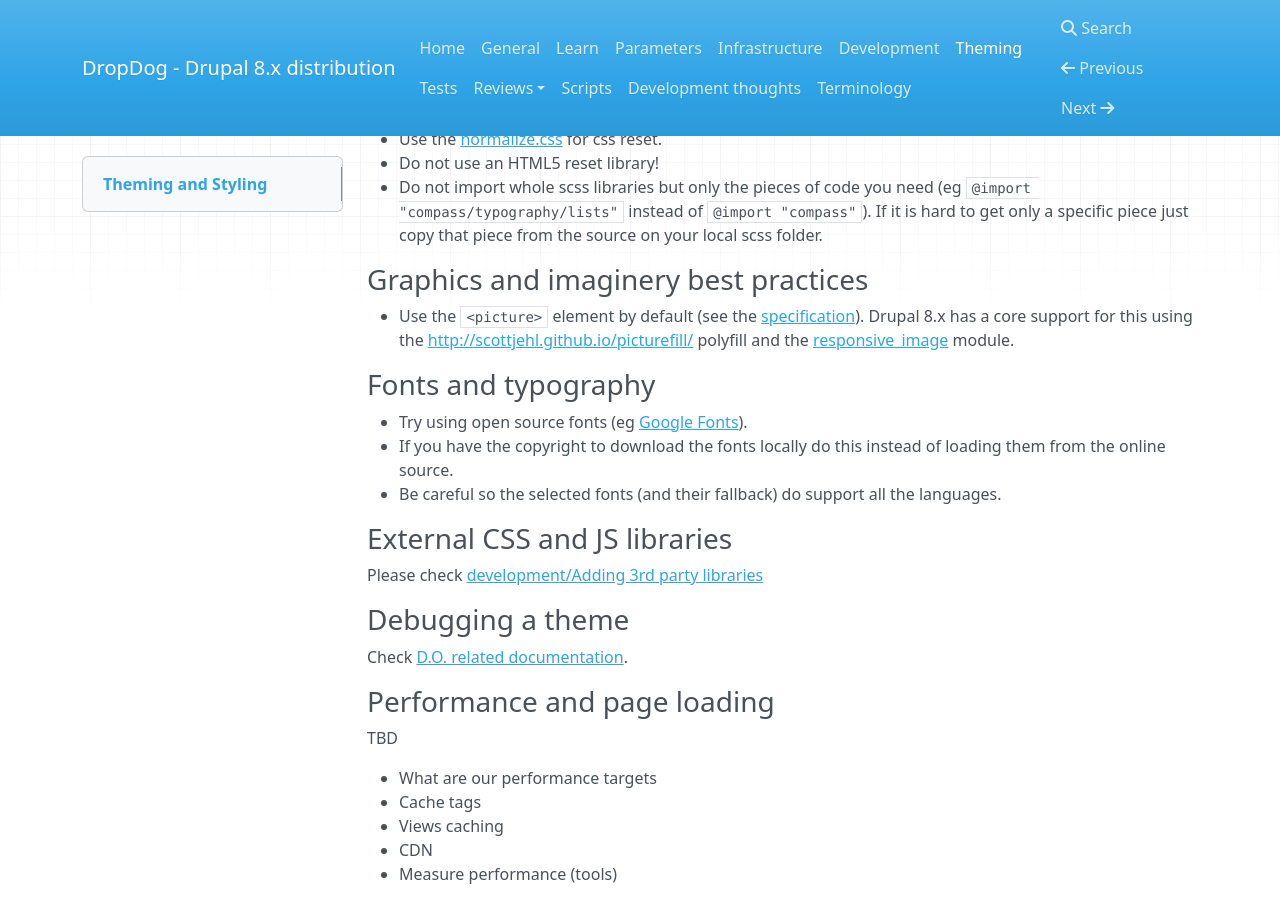
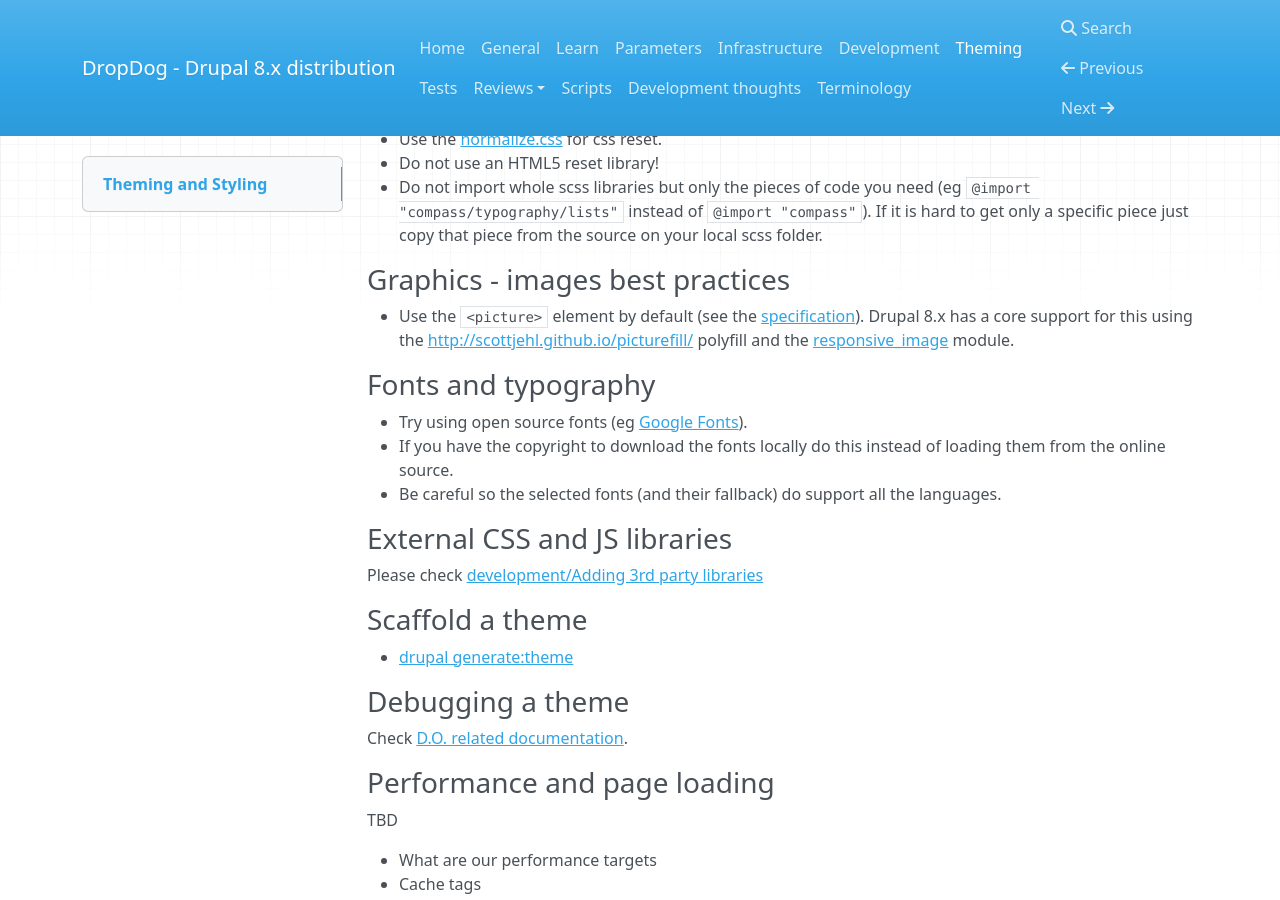
Before and after one commit to dropdog/docs, an MkDocs documentation site: the page built from docs/theming.md, in a window 1280 px wide and 900 px high, scrolled down 6314 px. Built offline with MkDocs 1.6.1, drawn with Linux system fonts in a browser that asks for light colours; nearby versions of some CDN libraries; old or Windows-style settings are respelled for this version of MkDocs.

Commit message:
Add scaffold drupalconsole command for theme

````diff
--- a/docs/theming.md
+++ b/docs/theming.md
@@ -277,7 +277,7 @@ $sidebar-bg: #ddd
 - Do not import whole scss libraries but only the pieces of code you need (eg ```@import "compass/typography/lists"``` instead of ```@import "compass"```). If it is hard to get only a specific piece just copy that piece from the source on your local scss folder.
 
 
-### Graphics and imaginery best practices
+### Graphics - images best practices
 
 - Use the ```<picture>``` element by default (see the [specification](http://picture.responsiveimages.org/)). Drupal 8.x has a core support for this using the [http://scottjehl.github.io/picturefill/](http://scottjehl.github.io/picturefill/) polyfill and the [responsive_image](https://github.com/drupal/drupal/tree/8.0.x/core/modules/responsive_image) module.
 
@@ -288,6 +288,10 @@ $sidebar-bg: #ddd
 
 ### External CSS and JS libraries
 Please check [development/Adding 3rd party libraries](development#adding-3rd-party-libraries)
+
+### Scaffold a theme
+
+  - [drupal generate:theme](https://hechoendrupal.gitbooks.io/drupal-console/content/en/commands/generate-theme.html)
 
 ### Debugging a theme
 Check [D.O. related documentation](https://www.drupal.org/node/1906392).
````
